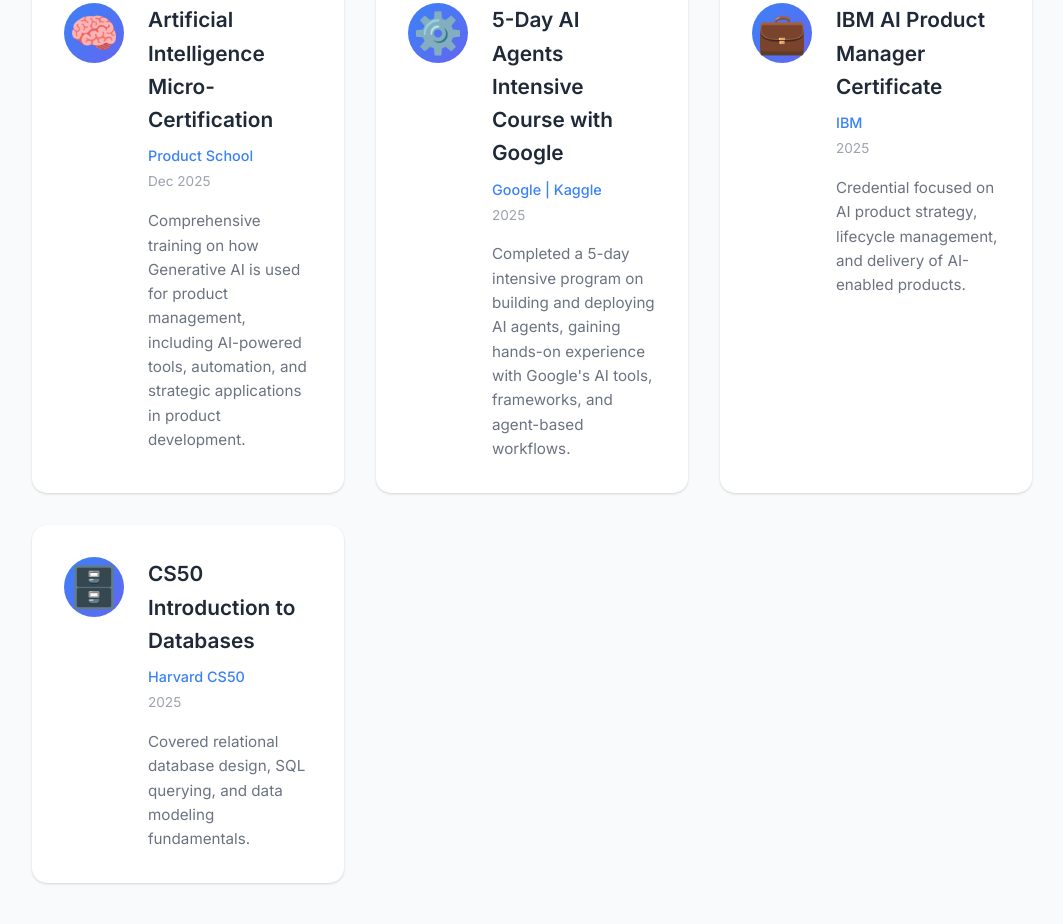
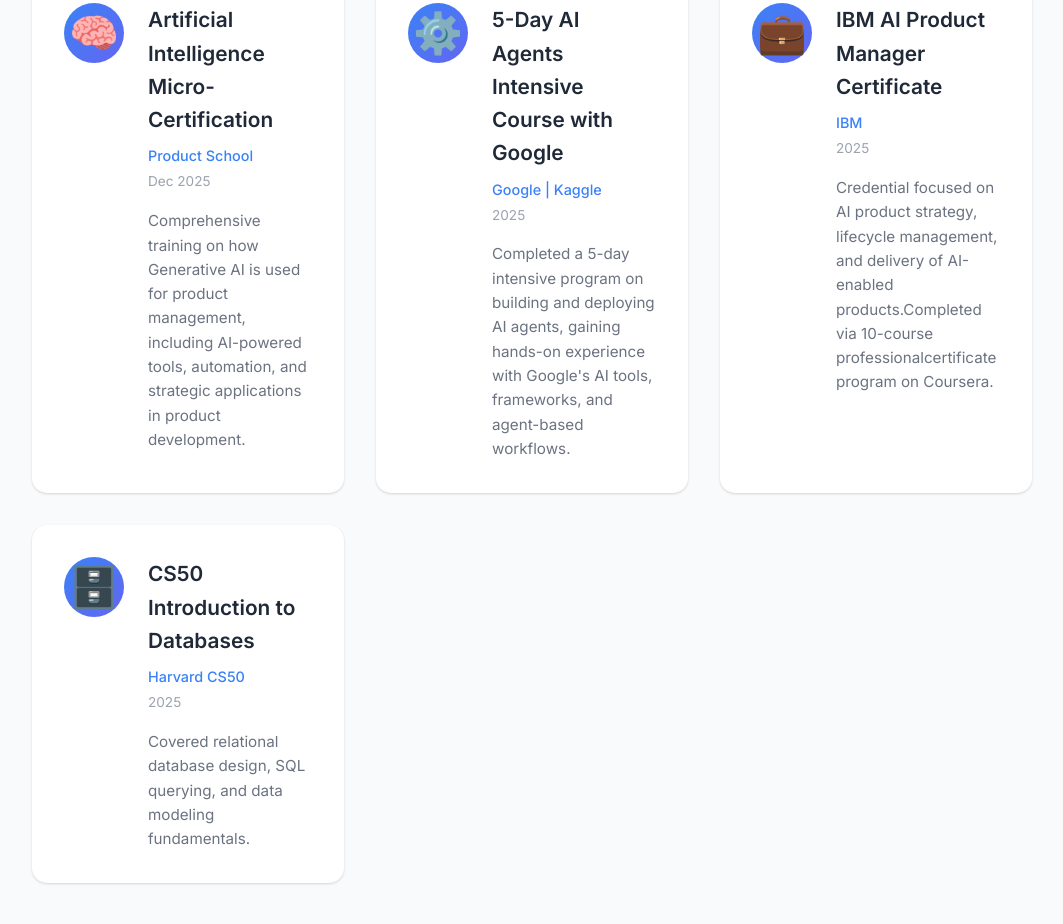
Before and after one commit to nagiteja/nagi_website, a plain HTML site: page index.html in a window 1280 px wide. Shown: the part 7939-8863 px from the top of the page, without its empty margins (108-1171 px from the left). Drawn offline with Linux system fonts and the light colour scheme.

Commit message:
Update IBM AI PM certificate description

```diff
--- a/index.html
+++ b/index.html
@@ -653,7 +653,7 @@
                         <h3>IBM AI Product Manager Certificate</h3>
                         <p class="cert-issuer">IBM</p>
                         <p class="cert-date">2025</p>
-                        <p class="cert-description">Credential focused on AI product strategy, lifecycle management, and delivery of AI-enabled products.</p>
+                        <p class="cert-description">Credential focused on AI product strategy, lifecycle management, and delivery of AI-enabled products.Completed via 10-course professionalcertificate program on Coursera.</p>
                     </div>
                 </div>
                 <div class="cert-card clickable-cert" data-certificate="images/CS50_SQL.pdf" data-type="pdf">
```
